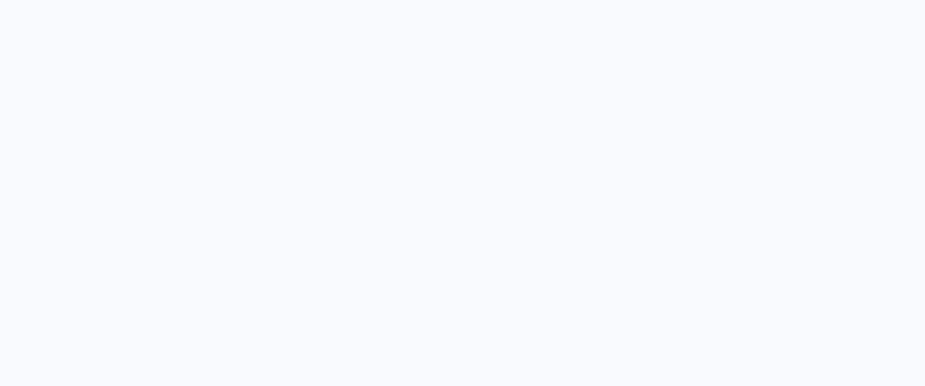
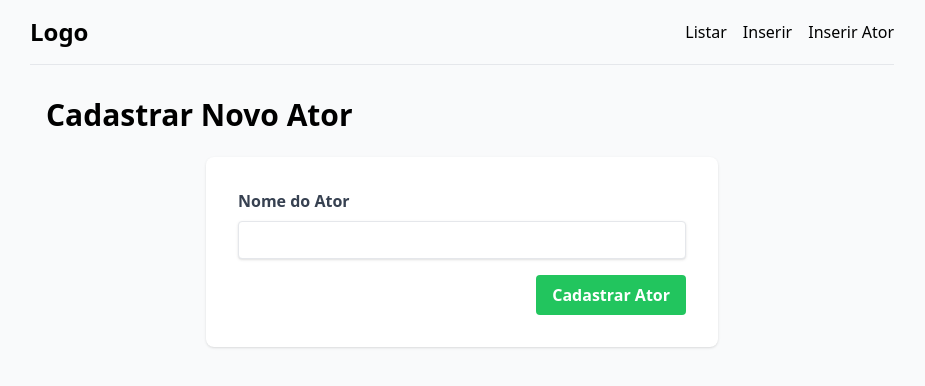
Before and after one commit to nielsongomesdev/projeto-filmes-web, a React (Vite) app in the folder frontend/: page /inserir-ator in a window 1280 px wide. Before the commit this address had no page. Shown: the top 386 px of the page, without its empty margins (178-1103 px from the left). Built offline with nearby package versions, Linux system fonts and the light colour scheme.

Commit message:
feat(frontend): Implementa CRUD de Atores e relação N:M (Issue #10)

```diff
--- a/frontend/src/App.tsx
+++ b/frontend/src/App.tsx
@@ -3,6 +3,7 @@ import { Layout } from './components/Layout';
 import { ListarFilmes } from './pages/ListarFilmes';
 import { CadastrarFilme } from './pages/CadastrarFilme';
 import { AlterarFilme } from './pages/AlterarFilme';
+import { CadastrarAtor } from './pages/CadastrarAtor';
 
 function App() {
   return (
@@ -11,6 +12,7 @@ function App() {
         <Route index element={<ListarFilmes />} />
         <Route path="/inserir" element={<CadastrarFilme />} />
         <Route path="/alterar/:id" element={<AlterarFilme />} />
+        <Route path="/inserir-ator" element={<CadastrarAtor />} />
       </Route>
     </Routes>
   );
--- a/frontend/src/components/Layout.tsx
+++ b/frontend/src/components/Layout.tsx
@@ -12,6 +12,7 @@ export function Layout() {
                 <nav className="flex gap-4">
                     <Link to="/" className="hover:text-blue-500">Listar</Link>
                     <Link to="/inserir" className="hover:text-blue-500">Inserir</Link>
+                    <Link to="/inserir-ator" className="hover:text-blue-500">Inserir Ator</Link>
                 </nav>
             </header>
 
--- a/frontend/src/pages/AlterarFilme.tsx
+++ b/frontend/src/pages/AlterarFilme.tsx
@@ -1,18 +1,25 @@
-import React, { useEffect } from 'react'
-import { useForm, SubmitHandler } from 'react-hook-form'
-import axios from 'axios'
-import { useNavigate, useParams } from 'react-router-dom'
+import React, { useEffect, useState } from 'react';
+import { useForm, SubmitHandler } from 'react-hook-form';
+import axios from 'axios';
+import { useNavigate, useParams } from 'react-router-dom';
 
+interface Ator {
+    id: number;
+    nome: string;
+}
 
 type FormInputs = {
     titulo: string;
     genero: string;
     faixaEtaria: number;
+    atores: string[];
 };
 
 export function AlterarFilme() {
     const navigate = useNavigate();
     const { id } = useParams<{ id: string }>();
+
+    const [listaDeAtores, setListaDeAtores] = useState<Ator[]>([]);
 
     const {
         register,
@@ -22,13 +29,27 @@ export function AlterarFilme() {
     } = useForm<FormInputs>();
 
     useEffect(() => {
-        axios.get(`http://localhost:3000/api/filmes/${id}`)
-            .then(response => {
-                reset(response.data);
+        const buscarAtores = axios.get('http://localhost:3000/api/atores');
+        const buscarFilme = axios.get(`http://localhost:3000/api/filmes/${id}`);
+
+        Promise.all([buscarAtores, buscarFilme])
+            .then(([responseAtores, responseFilme]) => {
+                setListaDeAtores(responseAtores.data);
+
+                const filme = responseFilme.data;
+
+                const atorIds = filme.atores.map((ator: Ator) => ator.id.toString());
+
+                reset({
+                    titulo: filme.titulo,
+                    genero: filme.genero,
+                    faixaEtaria: filme.faixaEtaria,
+                    atores: atorIds
+                });
             })
             .catch(error => {
-                console.error('Erro ao buscar filme:', error);
-                alert('Filme não encontrado.');
+                console.error('Erro ao buscar dados:', error);
+                alert('Dados não encontrados.');
                 navigate('/');
             });
     }, [id, reset, navigate]);
@@ -36,8 +57,12 @@ export function AlterarFilme() {
     const onSubmit: SubmitHandler<FormInputs> = async (data) => {
         try {
             const dadosFormatados = {
-                ...data,
-                faixaEtaria: Number(data.faixaEtaria)
+                titulo: data.titulo,
+                genero: data.genero,
+                faixaEtaria: Number(data.faixaEtaria),
+                atores: {
+                    set: data.atores.map(idString => ({ id: Number(idString) }))
+                }
             };
 
             await axios.put(`http://localhost:3000/api/filmes/${id}`, dadosFormatados);
@@ -64,7 +89,7 @@ export function AlterarFilme() {
                     <input
                         type="text"
                         id="titulo"
-                        className="shadow appearance-none border rounded w-full py-2 px-3 text-gray-700 leading-tight focus:outline-none focus:shadow-outline"
+                        className="shadow appearance-none border rounded w-full ..."
                         {...register('titulo', { required: 'O título é obrigatório' })}
                     />
                     {errors.titulo && <p className="text-red-500 text-xs mt-1">{errors.titulo.message}</p>}
@@ -75,7 +100,7 @@ export function AlterarFilme() {
                     <input
                         type="text"
                         id="genero"
-                        className="shadow appearance-none border rounded w-full py-2 px-3 text-gray-700 leading-tight focus:outline-none focus:shadow-outline"
+                        className="shadow appearance-none border rounded w-full ..."
                         {...register('genero', { required: 'O gênero é obrigatório' })}
                     />
                     {errors.genero && <p className="text-red-500 text-xs mt-1">{errors.genero.message}</p>}
@@ -86,7 +111,7 @@ export function AlterarFilme() {
                     <input
                         type="number"
                         id="faixaEtaria"
-                        className="shadow appearance-none border rounded w-full py-2 px-3 text-gray-700 leading-tight focus:outline-none focus:shadow-outline"
+                        className="shadow appearance-none border rounded w-full ..."
                         {...register('faixaEtaria', {
                             required: 'A faixa etária é obrigatória',
                             min: { value: 0, message: 'Idade não pode ser negativa' }
@@ -95,10 +120,26 @@ export function AlterarFilme() {
                     {errors.faixaEtaria && <p className="text-red-500 text-xs mt-1">{errors.faixaEtaria.message}</p>}
                 </div>
 
+                <div className="mb-4">
+                    <label className="block text-gray-700 font-bold mb-2">Atores</label>
+                    <div className="grid grid-cols-2 gap-2 p-4 border rounded max-h-40 overflow-y-auto">
+                        {listaDeAtores.map((ator) => (
+                            <label key={ator.id} className="flex items-center space-x-2">
+                                <input
+                                    type="checkbox"
+                                    value={ator.id}
+                                    {...register('atores')}
+                                />
+                                <span>{ator.nome}</span>
+                            </label>
+                        ))}
+                    </div>
+                </div>
+
                 <div className="text-right">
                     <button
                         type="submit"
-                        className="bg-green-500 hover:bg-green-700 text-white font-bold py-2 px-4 rounded focus:outline-none focus:shadow-outline"
+                        className="bg-green-500 hover:bg-green-700 text-white font-bold py-2 px-4 rounded ..."
                     >
                         Salvar Alterações
                     </button>
--- /dev/null
+++ b/frontend/src/pages/CadastrarAtor.tsx
@@ -0,0 +1,65 @@
+import React from 'react';
+import { useForm, SubmitHandler } from 'react-hook-form';
+import axios from 'axios';
+import { useNavigate } from 'react-router-dom';
+
+type FormInputs = {
+    nome: string;
+};
+
+export function CadastrarAtor() {
+    const navigate = useNavigate();
+
+    const {
+        register,
+        handleSubmit,
+        formState: { errors }
+    } = useForm<FormInputs>();
+
+    const onSubmit: SubmitHandler<FormInputs> = async (data) => {
+        try {
+            await axios.post('http://localhost:3000/api/atores', data);
+
+            alert('Ator cadastrado com sucesso!');
+
+            navigate('/');
+
+        } catch (error) {
+            console.error('Erro ao cadastrar ator:', error);
+            alert('Falha ao cadastrar o ator.');
+        }
+    };
+
+    return (
+        <div className="container mx-auto p-4">
+            <h1 className="text-3xl font-bold mb-6">Cadastrar Novo Ator</h1>
+
+            <form
+                onSubmit={handleSubmit(onSubmit)}
+                className="max-w-lg mx-auto bg-white p-8 rounded-lg shadow"
+            >
+                <div className="mb-4">
+                    <label htmlFor="nome" className="block text-gray-700 font-bold mb-2">Nome do Ator</label>
+                    <input
+                        type="text"
+                        id="nome"
+                        className="shadow appearance-none border rounded w-full py-2 px-3 text-gray-700 leading-tight focus:outline-none focus:shadow-outline"
+                        {...register('nome', {
+                            required: 'O nome é obrigatório',
+                            minLength: { value: 3, message: 'O nome deve ter pelo menos 3 caracteres' }
+                        })}
+                    />
+                    {errors.nome && <p className="text-red-500 text-xs mt-1">{errors.nome.message}</p>}
+                </div>
+
+                <div className="text-right">
+                    <button
+                        type="submit"
+                        className="bg-green-500 hover:bg-green-700 text-white font-bold py-2 px-4 rounded focus:outline-none focus:shadow-outline">
+                        Cadastrar Ator
+                    </button>
+                </div>
+            </form>
+        </div>
+    );
+}
--- a/frontend/src/pages/CadastrarFilme.tsx
+++ b/frontend/src/pages/CadastrarFilme.tsx
@@ -1,16 +1,23 @@
-import React from 'react';
+import React, { useState, useEffect } from 'react';
 import { useForm, SubmitHandler } from 'react-hook-form';
 import axios from 'axios';
 import { useNavigate } from 'react-router-dom';
+
+interface Ator {
+    id: number;
+    nome: string;
+}
 
 type FormInputs = {
     titulo: string;
     genero: string;
     faixaEtaria: number;
+    atores: string[];
 };
 
 export function CadastrarFilme() {
     const navigate = useNavigate();
+    const [listaDeAtores, setListaDeAtores] = useState<Ator[]>([]);
 
     const {
         register,
@@ -18,17 +25,30 @@ export function CadastrarFilme() {
         formState: { errors }
     } = useForm<FormInputs>();
 
+    useEffect(() => {
+        axios.get('http://localhost:3000/api/atores')
+            .then(response => {
+                setListaDeAtores(response.data);
+            })
+            .catch(error => {
+                console.error("Erro ao buscar atores:", error);
+            });
+    }, []);
+
     const onSubmit: SubmitHandler<FormInputs> = async (data) => {
         try {
             const dadosFormatados = {
-                ...data,
-                faixaEtaria: Number(data.faixaEtaria)
+                titulo: data.titulo,
+                genero: data.genero,
+                faixaEtaria: Number(data.faixaEtaria),
+                atores: {
+                    connect: data.atores.map(idString => ({ id: Number(idString) }))
+                }
             };
 
             await axios.post('http://localhost:3000/api/filmes', dadosFormatados);
 
             alert('Filme cadastrado com sucesso!');
-
             navigate('/');
 
         } catch (error) {
@@ -50,7 +70,7 @@ export function CadastrarFilme() {
                     <input
                         type="text"
                         id="titulo"
-                        className="shadow appearance-none border rounded w-full py-2 px-3 text-gray-700 leading-tight focus:outline-none focus:shadow-outline"
+                        className="shadow appearance-none border rounded w-full py-2 px-3 text-gray-700 ..."
                         {...register('titulo', { required: 'O título é obrigatório' })}
                     />
                     {errors.titulo && <p className="text-red-500 text-xs mt-1">{errors.titulo.message}</p>}
@@ -61,7 +81,7 @@ export function CadastrarFilme() {
                     <input
                         type="text"
                         id="genero"
-                        className="shadow appearance-none border rounded w-full py-2 px-3 text-gray-700 leading-tight focus:outline-none focus:shadow-outline"
+                        className="shadow appearance-none border rounded w-full py-2 px-3 text-gray-700 ..."
                         {...register('genero', { required: 'O gênero é obrigatório' })}
                     />
                     {errors.genero && <p className="text-red-500 text-xs mt-1">{errors.genero.message}</p>}
@@ -72,7 +92,7 @@ export function CadastrarFilme() {
                     <input
                         type="number"
                         id="faixaEtaria"
-                        className="shadow appearance-none border rounded w-full py-2 px-3 text-gray-700 leading-tight focus:outline-none focus:shadow-outline"
+                        className="shadow appearance-none border rounded w-full py-2 px-3 text-gray-700 ..."
                         {...register('faixaEtaria', {
                             required: 'A faixa etária é obrigatória',
                             min: { value: 0, message: 'Idade não pode ser negativa' }
@@ -81,10 +101,26 @@ export function CadastrarFilme() {
                     {errors.faixaEtaria && <p className="text-red-500 text-xs mt-1">{errors.faixaEtaria.message}</p>}
                 </div>
 
+                <div className="mb-4">
+                    <label className="block text-gray-700 font-bold mb-2">Atores</label>
+                    <div className="grid grid-cols-2 gap-2 p-4 border rounded max-h-40 overflow-y-auto">
+                        {listaDeAtores.map((ator) => (
+                            <label key={ator.id} className="flex items-center space-x-2">
+                                <input
+                                    type="checkbox"
+                                    value={ator.id}
+                                    {...register('atores')}
+                                />
+                                <span>{ator.nome}</span>
+                            </label>
+                        ))}
+                    </div>
+                </div>
+
                 <div className="text-right">
                     <button
                         type="submit"
-                        className="bg-blue-500 hover:bg-blue-700 text-white font-bold py-2 px-4 rounded focus:outline-none focus:shadow-outline"
+                        className="bg-blue-500 hover:bg-blue-700 text-white font-bold py-2 px-4 rounded ..."
                     >
                         Cadastrar
                     </button>
```
Also changed, not shown: frontend/src/pages/ListarFilmes.tsx (+23 -4 lines), 1 other file (tests, documents, lock files or other folders).
